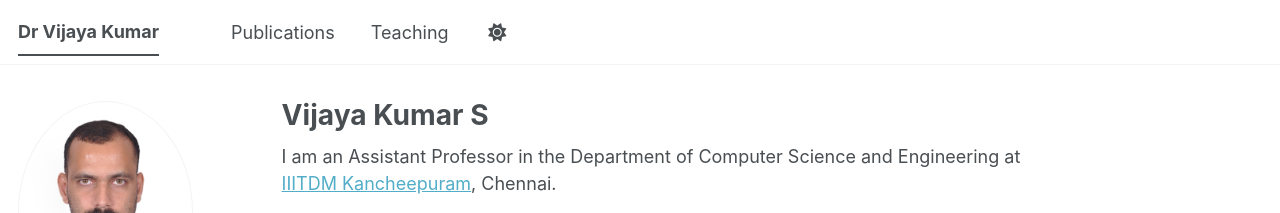
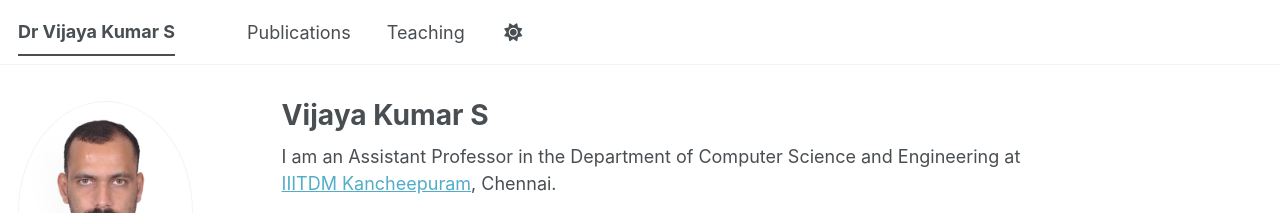
Before and after one commit to vijay-iiitdm-kanchi/vijay-iiitdm-kanchi.github.io, a Jekyll site: the page built from _pages/about.md, in a window 1280 px wide. Shown: the top 213 px of the page. Built offline with Jekyll 4.4.1, drawn with Linux system fonts in a browser that asks for light colours; some web fonts are replaced; a script bundle is joined from its source files by our own code; library files that are not in the unit come from our copies.

Commit message:
Added publications.html

```diff
--- a/_config.yml
+++ b/_config.yml
@@ -9,7 +9,7 @@
 # Basic Site Settings
 locale                   : "en-US"
 site_theme               : "default" # The available themes options are "default", "air", "sunrise", "mint", "dirt" and "contrast"
-title                    : "Dr Vijaya Kumar"
+title                    : "Dr Vijaya Kumar S"
 title_separator          : "-"
 name                     : &name "Dr Vijaya Kumar S"
 description              : &description "Assistant Professor, CSE, IIITDM Kancheepuram - Embedded AI, Cyber-Physical Systems, Real-Time Systems"   # Update this with a general description of your site, this is the default if not overridden by a page
```
